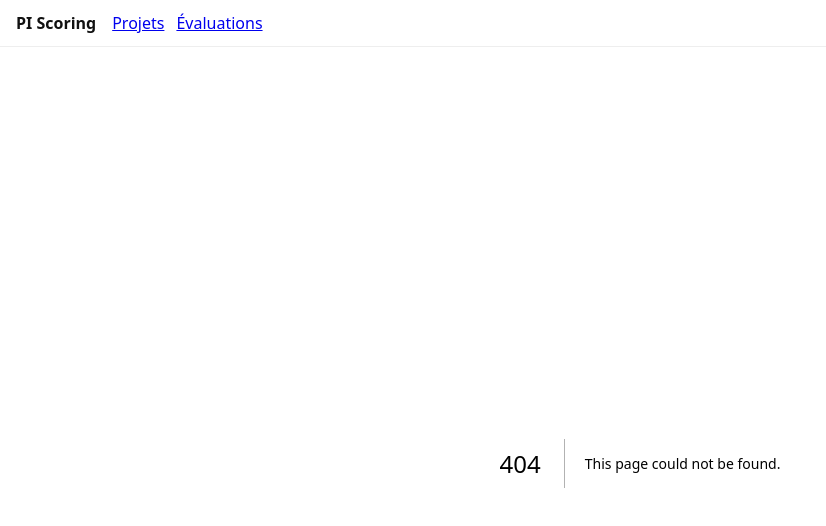
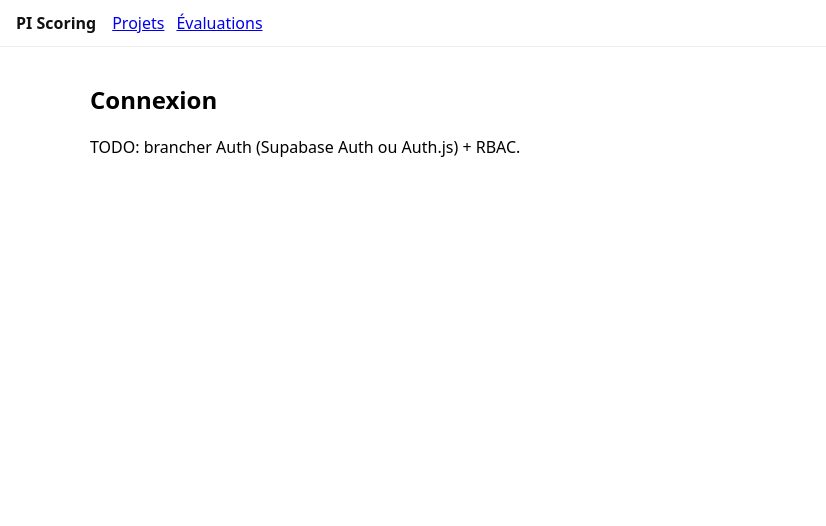
Before and after one commit to tariqeddoumi/pi-scoring-v1, a Next.js app: page /login in a window 1280 px wide. Before the commit this address had no page. Shown: the top 526 px of the page, without its empty margins (0-826 px from the left). Built offline with nearby package versions, Linux system fonts and the light colour scheme.

Commit message:
Upload src/app/login/page.tsx

```diff
--- /dev/null
+++ b/src/app/login/page.tsx
@@ -0,0 +1,8 @@
+export default function LoginPage() {
+  return (
+    <div>
+      <h2>Connexion</h2>
+      <p>TODO: brancher Auth (Supabase Auth ou Auth.js) + RBAC.</p>
+    </div>
+  );
+}
```
